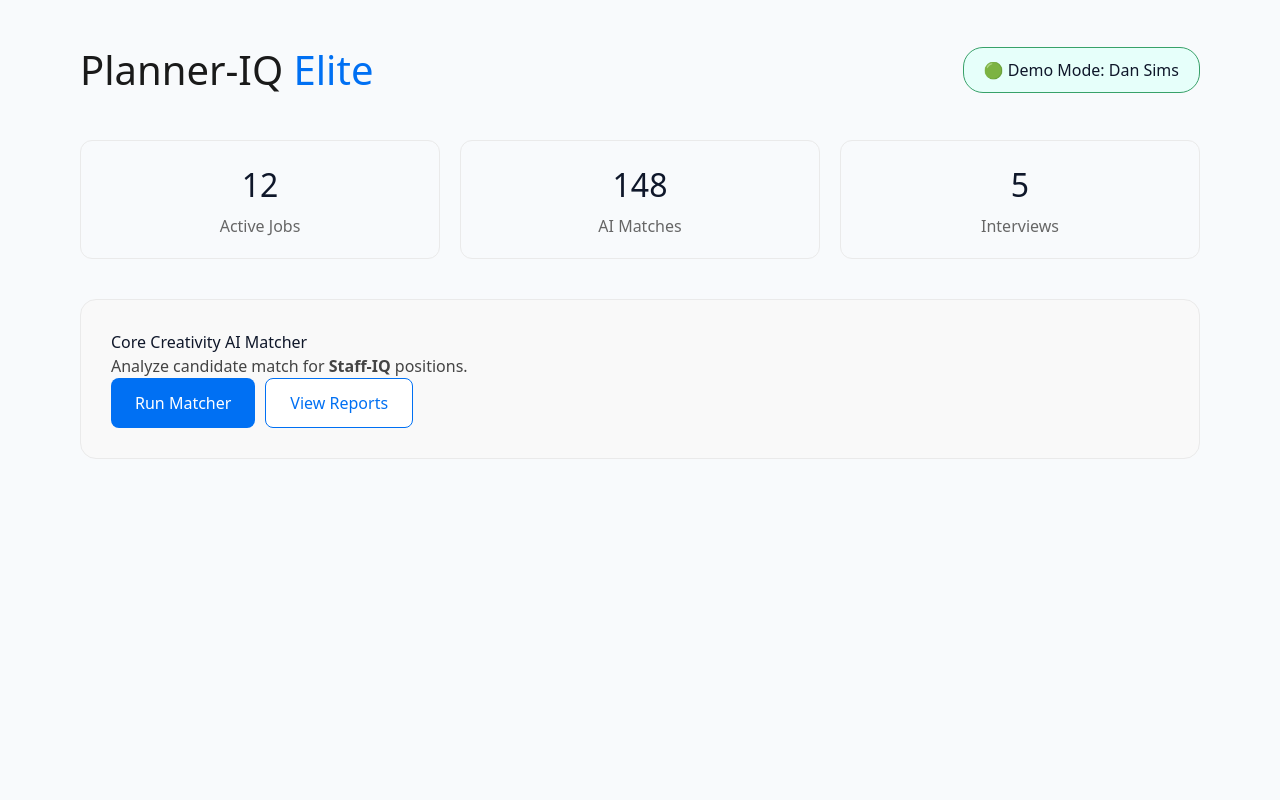
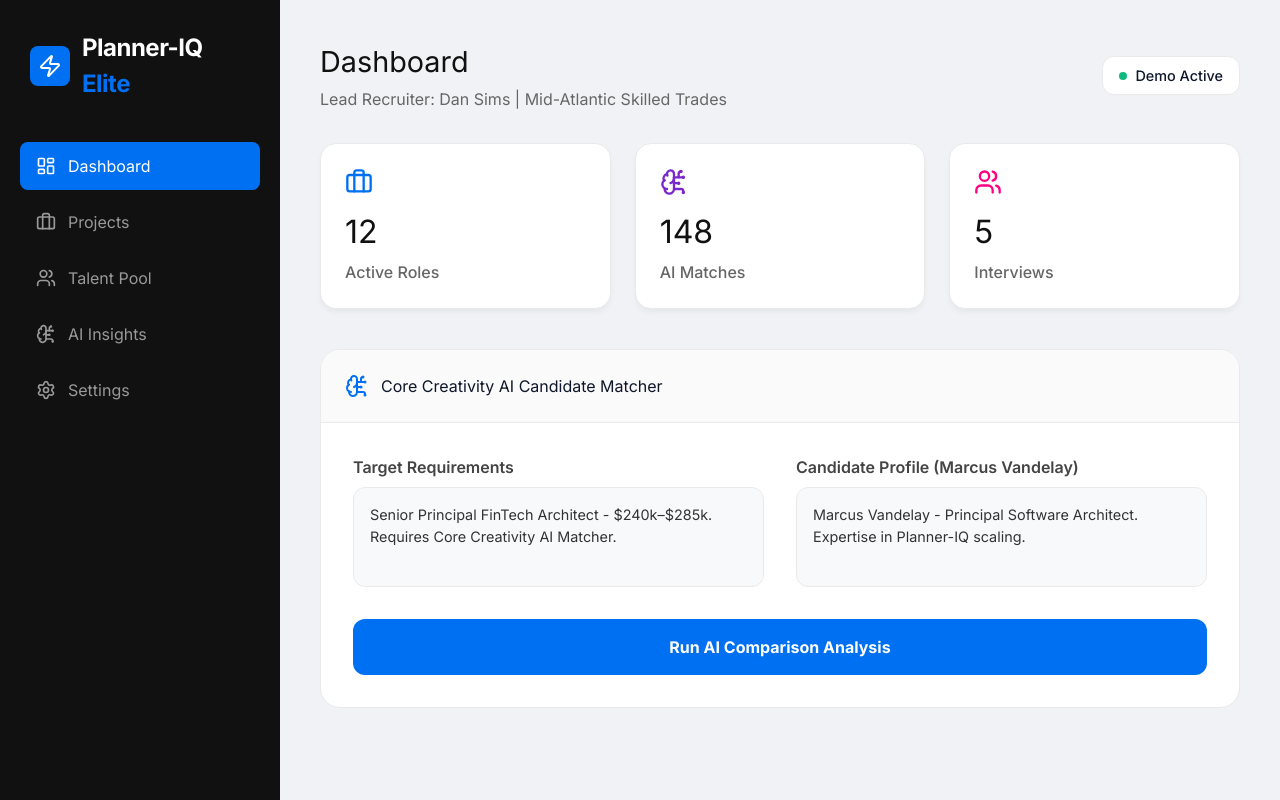
Before and after one commit to dansims2024-afk/Planner-IQ, a Next.js app: page / in a window 1280 px wide. Built offline with nearby package versions, Linux system fonts and the light colour scheme.

Commit message:
Update page.js

```diff
--- a/src/app/page.js
+++ b/src/app/page.js
@@ -1,44 +1,117 @@
-// src/app/page.js
-export default function HomePage() {
-  // Hard-coded for Demo Mode
-  const user = { name: "Dan Sims", role: "Lead Recruiter" };
+"use client";
+import React, { useState } from 'react';
+import {
+  Users, Briefcase, BarChart2, Settings, Search,
+  ChevronRight, BrainCircuit, FileText, Zap, LayoutDashboard
+} from 'lucide-react';
+
+export default function PlannerIQEliteDashboard() {
+  const [activeTab, setActiveTab] = useState('Dashboard');
+  const [isAnalyzing, setIsAnalyzing] = useState(false);
+
+  // ELITE SAMPLE DATA RESTORED
+  const SAMPLE_JD = "Senior Principal FinTech Architect - $240k–$285k. Requires Core Creativity AI Matcher.";
+  const SAMPLE_RESUME = "Marcus Vandelay - Principal Software Architect. Expertise in Planner-IQ scaling.";
 
   const stats = [
-    { label: "Active Jobs", value: 12 },
-    { label: "AI Matches", value: 148 },
-    { label: "Interviews", value: 5 }
+    { label: "Active Roles", value: "12", icon: Briefcase, color: "#0070f3" },
+    { label: "AI Matches", value: "148", icon: BrainCircuit, color: "#7928ca" },
+    { label: "Interviews", value: "5", icon: Users, color: "#ff0080" }
   ];
 
   return (
-    <main style={{ padding: '40px', fontFamily: 'system-ui, sans-serif', maxWidth: '1200px', margin: '0 auto' }}>
-      <header style={{ display: 'flex', justifyContent: 'space-between', alignItems: 'center', marginBottom: '40px' }}>
-        <h1 style={{ fontSize: '2.5rem', color: '#1a1a1a' }}>Planner-IQ <span style={{ color: '#0070f3' }}>Elite</span></h1>
-        <div style={{ padding: '10px 20px', borderRadius: '20px', background: '#e6fffa', border: '1px solid #38a169' }}>
-          🟢 Demo Mode: {user.name}
+    <div style={{ display: 'flex', minHeight: '100vh', backgroundColor: '#f0f2f5', fontFamily: 'Inter, system-ui, sans-serif' }}>
+      {/* SIDEBAR WITH CORRECT BRANDING */}
+      <aside style={{ width: '280px', backgroundColor: '#111', color: 'white', padding: '30px 20px', display: 'flex', flexDirection: 'column' }}>
+        <div style={{ display: 'flex', alignItems: 'center', gap: '12px', marginBottom: '40px', padding: '0 10px' }}>
+          <div style={{ backgroundColor: '#0070f3', padding: '8px', borderRadius: '8px' }}>
+            <Zap size={24} color="white" />
+          </div>
+          <span style={{ fontSize: '1.5rem', fontWeight: 'bold', letterSpacing: '-0.5px' }}>Planner-IQ <span style={{ color: '#0070f3' }}>Elite</span></span>
         </div>
-      </header>
 
-      <div style={{ display: 'grid', gridTemplateColumns: 'repeat(3, 1fr)', gap: '20px', marginBottom: '40px' }}>
-        {stats.map(stat => (
-          <div key={stat.label} style={{ padding: '20px', border: '1px solid #eaeaea', borderRadius: '12px', textAlign: 'center' }}>
-            <h2 style={{ fontSize: '2rem', margin: '0' }}>{stat.value}</h2>
-            <p style={{ color: '#666', margin: '5px 0 0' }}>{stat.label}</p>
+        <nav style={{ flex: 1 }}>
+          {[
+            { id: 'Dashboard', icon: LayoutDashboard },
+            { id: 'Projects', icon: Briefcase },
+            { id: 'Talent Pool', icon: Users },
+            { id: 'AI Insights', icon: BrainCircuit },
+            { id: 'Settings', icon: Settings }
+          ].map((item) => (
+            <button
+              key={item.id}
+              onClick={() => setActiveTab(item.id)}
+              style={{
+                width: '100%', display: 'flex', alignItems: 'center', gap: '12px', padding: '12px 16px', marginBottom: '8px',
+                borderRadius: '8px', border: 'none', cursor: 'pointer', fontSize: '1rem',
+                backgroundColor: activeTab === item.id ? '#0070f3' : 'transparent',
+                color: activeTab === item.id ? 'white' : '#999', transition: '0.2s', textAlign: 'left'
+              }}
+            >
+              <item.icon size={20} /> {item.id}
+            </button>
+          ))}
+        </nav>
+      </aside>
+
+      {/* MAIN CONTENT AREA */}
+      <main style={{ flex: 1, padding: '40px', overflowY: 'auto' }}>
+        <header style={{ display: 'flex', justifyContent: 'space-between', alignItems: 'center', marginBottom: '32px' }}>
+          <div>
+            <h2 style={{ fontSize: '1.8rem', margin: 0, color: '#111' }}>{activeTab}</h2>
+            <p style={{ color: '#666', margin: '4px 0 0' }}>Lead Recruiter: Dan Sims | Mid-Atlantic Skilled Trades</p>
           </div>
-        ))}
-      </div>
+          <div style={{ backgroundColor: '#fff', padding: '8px 16px', borderRadius: '12px', border: '1px solid #eaeaea', display: 'flex', alignItems: 'center', gap: '8px' }}>
+            <div style={{ width: '8px', height: '8px', borderRadius: '50%', backgroundColor: '#10b981' }}></div>
+            <span style={{ fontWeight: '500', fontSize: '0.9rem' }}>Demo Active</span>
+          </div>
+        </header>
 
-      <section style={{ padding: '30px', backgroundColor: '#f9f9f9', borderRadius: '16px', border: '1px solid #eaeaea' }}>
-        <h3>Core Creativity AI Matcher</h3>
-        <p style={{ color: '#444' }}>Analyze candidate match for <strong>Staff-IQ</strong> positions.</p>
-        <div style={{ display: 'flex', gap: '10px' }}>
-          <button style={{ padding: '12px 24px', backgroundColor: '#0070f3', color: 'white', border: 'none', borderRadius: '8px', cursor: 'pointer' }}>
-            Run Matcher
-          </button>
-          <button style={{ padding: '12px 24px', backgroundColor: '#fff', color: '#0070f3', border: '1px solid #0070f3', borderRadius: '8px', cursor: 'pointer' }}>
-            View Reports
-          </button>
+        {/* STATS CARDS */}
+        <div style={{ display: 'grid', gridTemplateColumns: 'repeat(3, 1fr)', gap: '24px', marginBottom: '40px' }}>
+          {stats.map((stat) => (
+            <div key={stat.label} style={{ backgroundColor: '#fff', padding: '24px', borderRadius: '16px', border: '1px solid #eaeaea', boxShadow: '0 4px 6px -1px rgba(0,0,0,0.05)' }}>
+              <div style={{ color: stat.color, marginBottom: '12px' }}><stat.icon size={28} /></div>
+              <h3 style={{ fontSize: '2rem', margin: '0', color: '#111' }}>{stat.value}</h3>
+              <p style={{ color: '#666', margin: '4px 0 0', fontWeight: '500' }}>{stat.label}</p>
+            </div>
+          ))}
         </div>
-      </section>
-    </main>
+
+        {/* AI MATCHER FEATURE */}
+        <div style={{ backgroundColor: '#fff', borderRadius: '20px', border: '1px solid #eaeaea', overflow: 'hidden' }}>
+          <div style={{ padding: '24px', borderBottom: '1px solid #eaeaea', backgroundColor: '#fafafa', display: 'flex', alignItems: 'center', gap: '12px' }}>
+            <BrainCircuit color="#0070f3" />
+            <h3 style={{ margin: 0 }}>Core Creativity AI Candidate Matcher</h3>
+          </div>
+          <div style={{ padding: '32px' }}>
+            <div style={{ display: 'grid', gridTemplateColumns: '1fr 1fr', gap: '32px', marginBottom: '32px' }}>
+              <div>
+                <label style={{ display: 'block', marginBottom: '8px', fontWeight: '600', color: '#444' }}>Target Requirements</label>
+                <div style={{ padding: '16px', backgroundColor: '#f8f9fa', borderRadius: '12px', border: '1px solid #eaeaea', minHeight: '100px', fontSize: '0.9rem', color: '#333' }}>
+                  {SAMPLE_JD}
+                </div>
+              </div>
+              <div>
+                <label style={{ display: 'block', marginBottom: '8px', fontWeight: '600', color: '#444' }}>Candidate Profile (Marcus Vandelay)</label>
+                <div style={{ padding: '16px', backgroundColor: '#f8f9fa', borderRadius: '12px', border: '1px solid #eaeaea', minHeight: '100px', fontSize: '0.9rem', color: '#333' }}>
+                  {SAMPLE_RESUME}
+                </div>
+              </div>
+            </div>
+
+            <button
+              onClick={() => { setIsAnalyzing(true); setTimeout(() => setIsAnalyzing(false), 2000); }}
+              style={{
+                width: '100%', padding: '16px', borderRadius: '12px', border: 'none', fontSize: '1rem', fontWeight: 'bold',
+                cursor: 'pointer', transition: '0.2s', backgroundColor: '#0070f3', color: 'white'
+              }}
+            >
+              {isAnalyzing ? "Analyzing Planner-IQ Vectors..." : "Run AI Comparison Analysis"}
+            </button>
+          </div>
+        </div>
+      </main>
+    </div>
   );
 }
```
